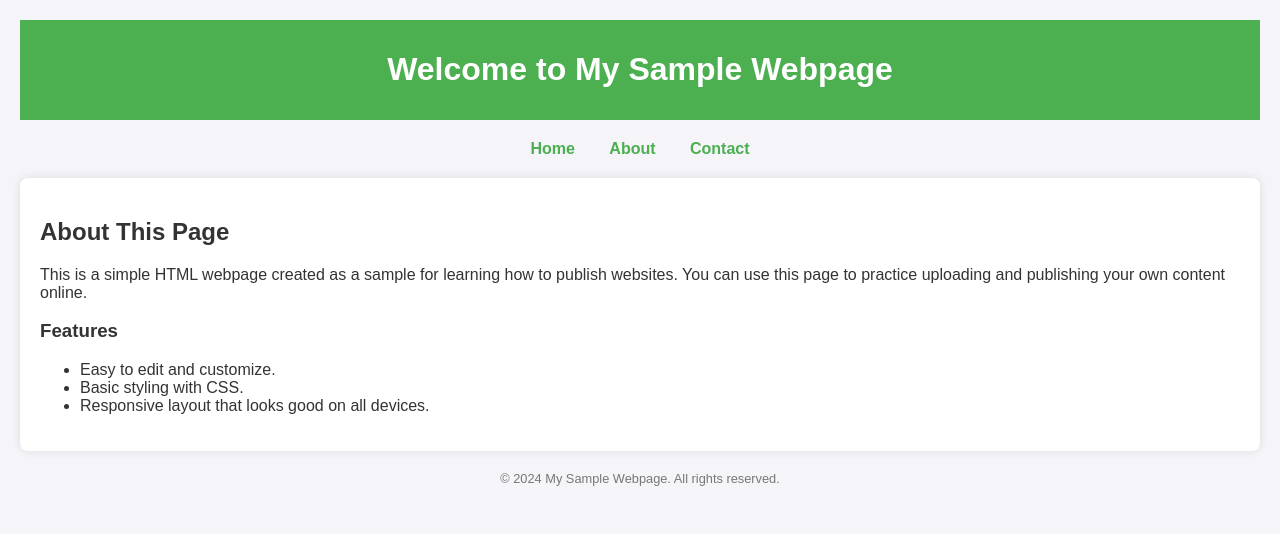
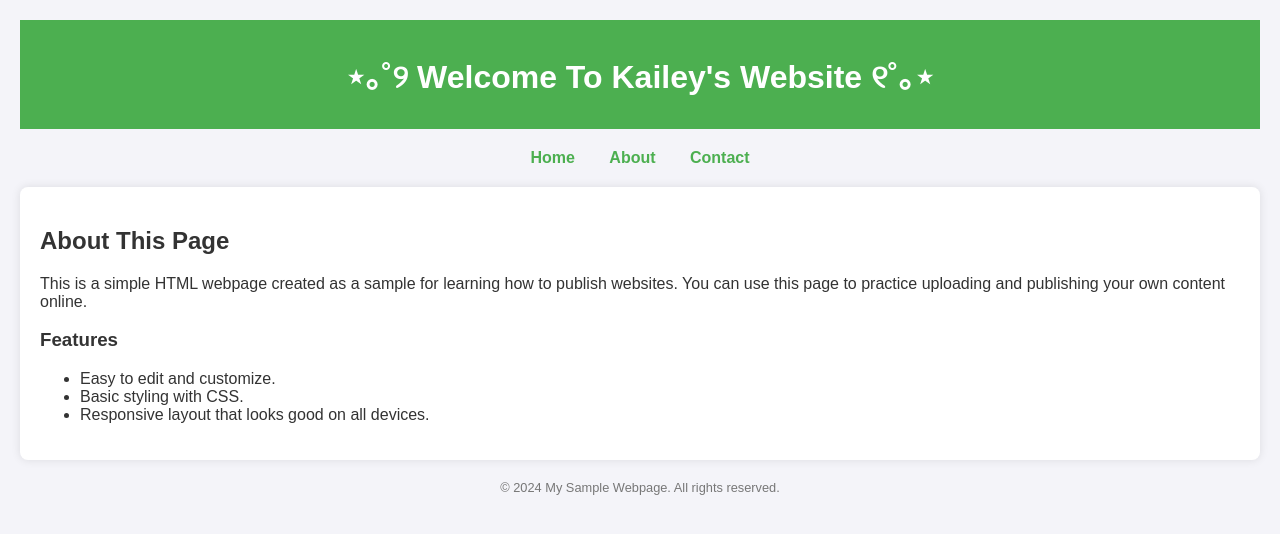
Before and after one commit to mariakikiam/-Kikiam, a plain HTML site: page index.html in a window 1280 px wide. Drawn offline with Linux system fonts and the light colour scheme.

Commit message:
Update index.html

```diff
--- a/index.html
+++ b/index.html
@@ -51,7 +51,7 @@
 <body>
 
     <header>
-        <h1>Welcome to My Sample Webpage</h1>
+        <h1>⋆｡˚୨ Welcome To Kailey's Website ୧˚｡⋆ </h1>
     </header>
 
     <nav>
```
